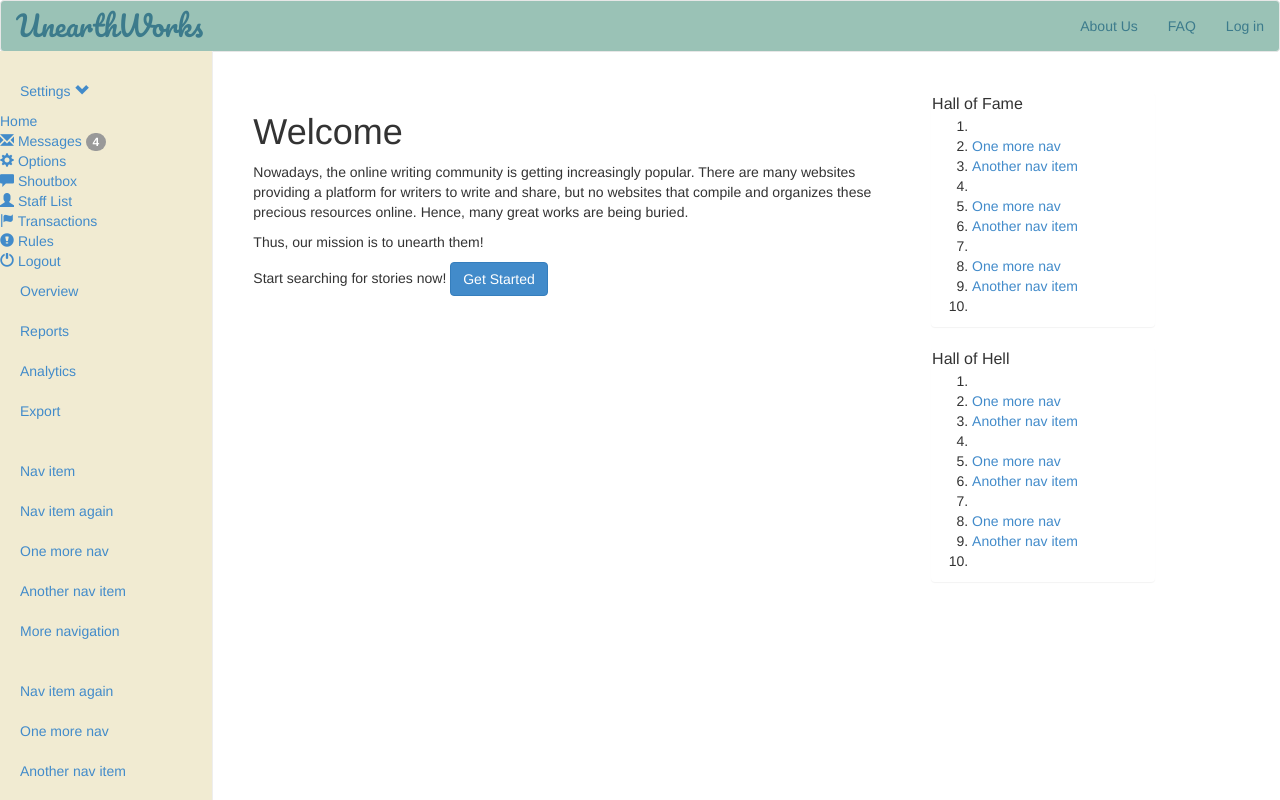
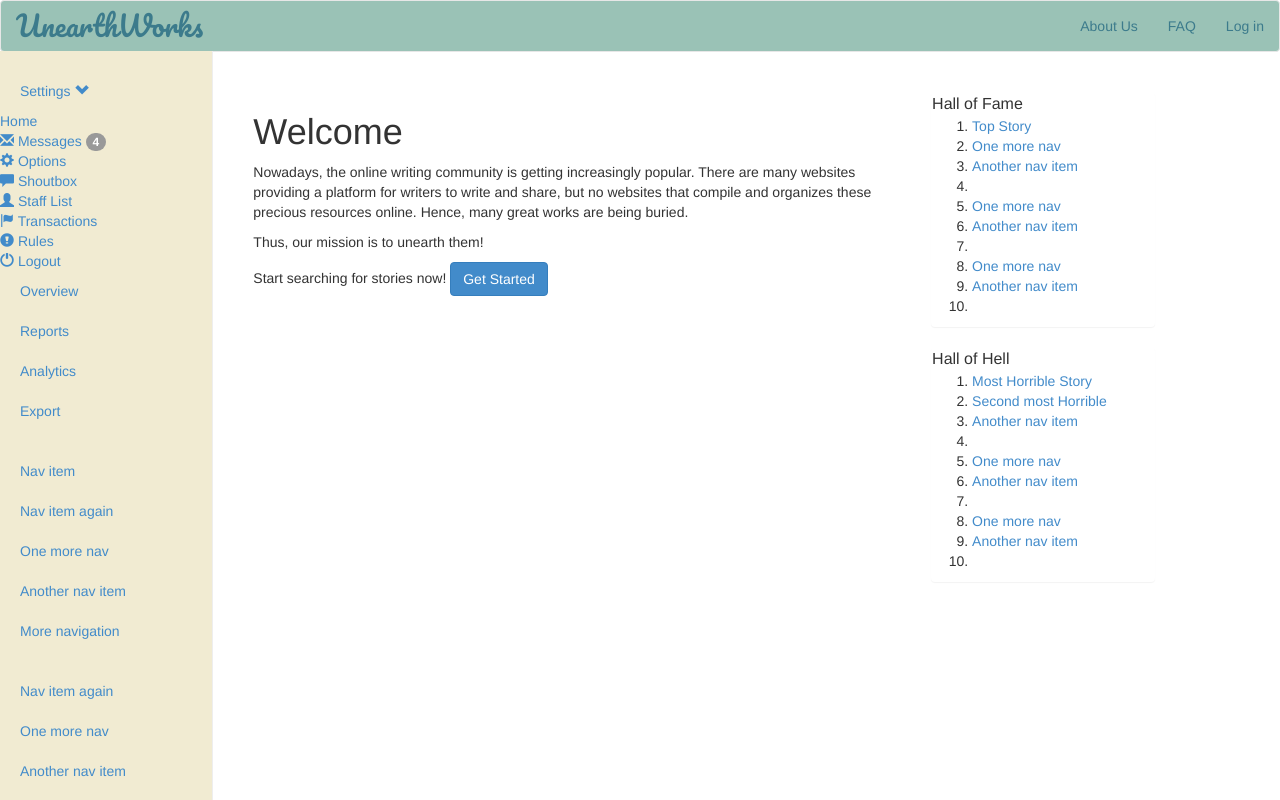
Before and after one commit to peanut11/Orbital, a plain HTML site: page index.html in a window 1280 px wide. Drawn offline with nearby package versions, Linux system fonts and the light colour scheme.

Commit message:
change some names in the right list for screenshot

```diff
--- a/index.html
+++ b/index.html
@@ -77,9 +77,9 @@
 				</div>
 				<div class="text-left col-md-3">
 					<div class="panel" id="Hall-of-Fame">
-						<a href="" class="panel-title">Hall of Fame</a>
+						<a href="#" class="panel-title">Hall of Fame</a>
 						<ol>
-							<li></li>
+							<li><a href="">Top Story</a></li>
 							<li><a href="">One more nav</a></li>
 							<li><a href="">Another nav item</a></li>
 							<li></li>
@@ -92,10 +92,10 @@
 						</ol>
 					</div>
 					<div class="panel" id="Hall-of-Hell">
-						<a href="" class="panel-title">Hall of Hell</a>
+						<a href="#" class="panel-title">Hall of Hell</a>
 						<ol>
-							<li></li>
-							<li><a href="">One more nav</a></li>
+							<li><a href="">Most Horrible Story</a></li>
+							<li><a href="">Second most Horrible</a></li>
 							<li><a href="">Another nav item</a></li>
 							<li></li>
 							<li><a href="">One more nav</a></li>
```
